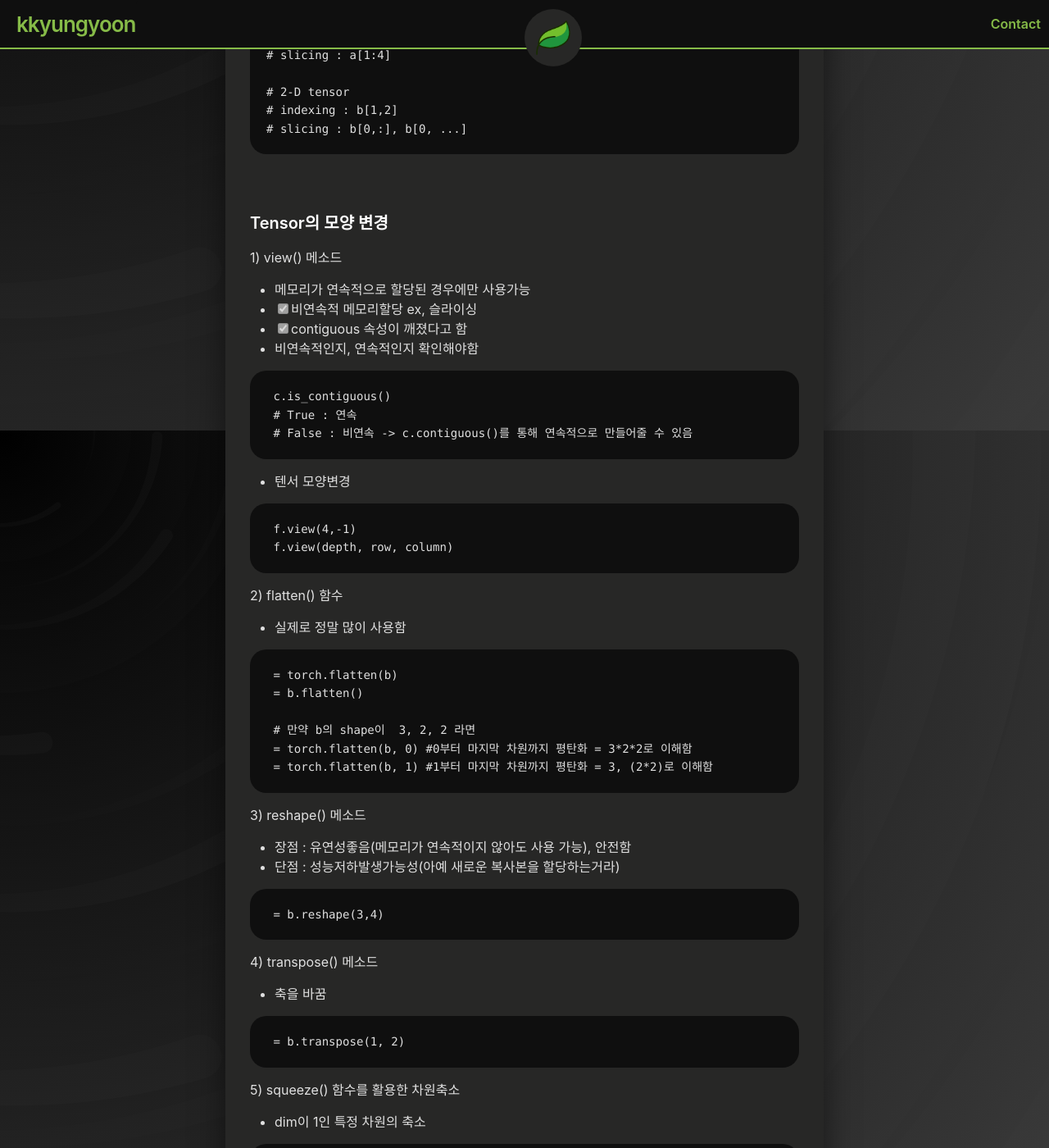
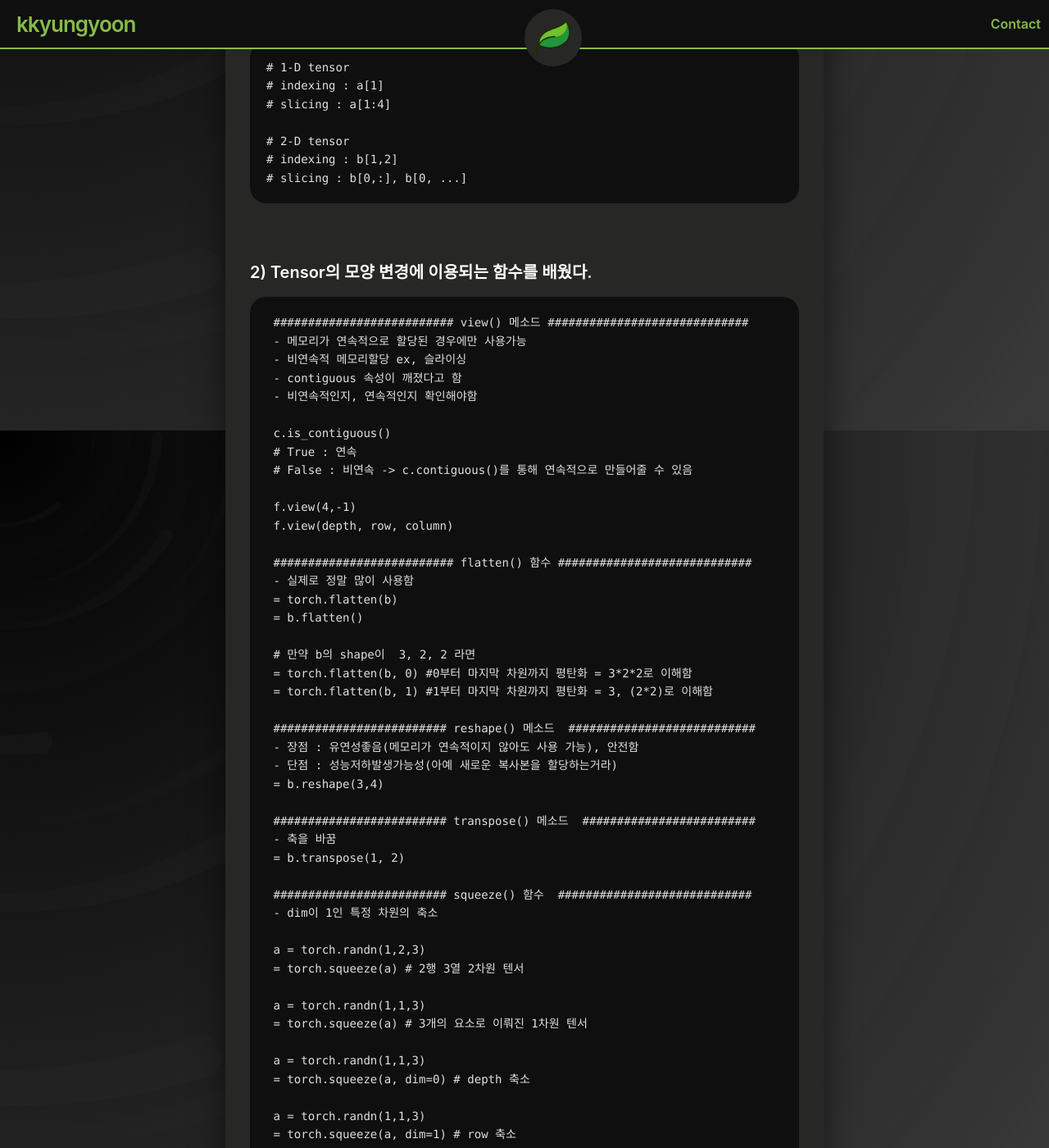
Before and after one commit to kkyungyoon/kkyungyoon.github.io, a Jekyll site: the page built from _posts/2024-08-06-boostcamp-002.md, in a window 1280 px wide and 1400 px high, scrolled down 435 px. Shown: the whole window at 82% size. Built offline with Jekyll 4.4.1, drawn with Linux system fonts in a browser that asks for light colours; a script that is not in the unit is left out; some of the changed text lies outside the part shown.

Commit message:
2024-08-06-boostcamp-002

````diff
--- a/_posts/2024-08-06-boostcamp-002.md
+++ b/_posts/2024-08-06-boostcamp-002.md
@@ -11,6 +11,7 @@ tags: [Naver Boostcamp, daily report]
 
 ### 1. [PyTorch] 04. Manipulation of Tensors
 
+#### 1) 텐서도 인덱싱, 슬라이싱이 가능하다.
 ```
 # 1-D tensor
 # indexing : a[1]
@@ -23,58 +24,43 @@ tags: [Naver Boostcamp, daily report]
 
 <br>
 
-#### Tensor의 모양 변경
+#### 2) Tensor의 모양 변경에 이용되는 함수를 배웠다.
 
- 1) view() 메소드
+```
+ ########################## view() 메소드 #############################
  - 메모리가 연속적으로 할당된 경우에만 사용가능
- - [x] 비연속적 메모리할당 ex, 슬라이싱
- - [x] contiguous 속성이 깨졌다고 함
+ - 비연속적 메모리할당 ex, 슬라이싱
+ - contiguous 속성이 깨졌다고 함
  - 비연속적인지, 연속적인지 확인해야함
 
- ```
  c.is_contiguous()
  # True : 연속
  # False : 비연속 -> c.contiguous()를 통해 연속적으로 만들어줄 수 있음
- ```
 
- - 텐서 모양변경
-
- ```
  f.view(4,-1)
  f.view(depth, row, column)
- ```
 
- 2) flatten() 함수
+ ########################## flatten() 함수 ############################
  - 실제로 정말 많이 사용함
-
- ```
  = torch.flatten(b)
  = b.flatten()
 
  # 만약 b의 shape이  3, 2, 2 라면
  = torch.flatten(b, 0) #0부터 마지막 차원까지 평탄화 = 3*2*2로 이해함
  = torch.flatten(b, 1) #1부터 마지막 차원까지 평탄화 = 3, (2*2)로 이해함
- ```
 
- 3) reshape() 메소드
+ ######################### reshape() 메소드  ###########################
  - 장점 : 유연성좋음(메모리가 연속적이지 않아도 사용 가능), 안전함
  - 단점 : 성능저하발생가능성(아예 새로운 복사본을 할당하는거라)
+ = b.reshape(3,4)
 
- ```
- = b.reshape(3,4)
- ```
+ ######################### transpose() 메소드  #########################
+ - 축을 바꿈
+ = b.transpose(1, 2)
 
- 4) transpose() 메소드
- - 축을 바꿈
-
- ```
- = b.transpose(1, 2)
- ```
-
- 5) squeeze() 함수를 활용한 차원축소
+ ######################### squeeze() 함수  ############################
  - dim이 1인 특정 차원의 축소
 
- ```
  a = torch.randn(1,2,3)
  = torch.squeeze(a) # 2행 3열 2차원 텐서
 
@@ -86,26 +72,20 @@ tags: [Naver Boostcamp, daily report]
 
  a = torch.randn(1,1,3)
  = torch.squeeze(a, dim=1) # row 축소
- ```
 
- 6) unsqueeze() 함수를 활용한 차원확장
+
+ ######################### unsqueeze() 함수를 활용한 차원확장 ##############
  - dim이 1인 특정 차원의 확장
  - 머신러닝에서 자주 쓰이는 함수
-
- ```
  a = torch.randn(2,3)
  = torch.unsqueeze(a, dim=0) # shape : 1,2,3
  = torch.unsqueeze(a, dim=1) # shape : 2,1,3
  = torch.unsqueeze(a, dim=2) # shape : 2,3,1
- ```
 
- 7) stack() 함수를 활용한 결합
-
- ```
- # dimension 0인 축을 생성해서 결합
+ ######################### stack() 함수를 활용한 결합  ####################
+ dimension 0인 축을 생성해서 결합
  = torch.stack((red_channel, green_channel, blue_channel))
-
- # dimension 1인 축을 생성해서 결합
+ dimension 1인 축을 생성해서 결합
  = torch.stack((red_channel, green_channel, blue_channel), dim=1)
  ```
 
@@ -114,39 +94,29 @@ tags: [Naver Boostcamp, daily report]
 
 ### 2. [PyTorch] 05. Basic Operations
 
-#### 모양변경
+#### 1) 모양변경하는 함수를 배웠다.
 
-1) cat()
+```
+######################### cat() ############################
 - stack() : 새로운 차원 생성
 - cat() : 기존차원유지 + 연결
-
-```
 = torch.cat((b, c)) # 행방향
 = torch.cat((b, c), 1) # 열방향
-```
-
 - 단, 붙일 때 크기가 맞아야함 -> 안 맞으면, reshape 진행
 
-2) expand()
+######################### expand() #########################
 - expand 활용하려면, 행 or 열 중에 하나가 1이어야함
+= b.expand(3,3)
 
-```
-= b.expand(3,3)
-```
-
-3) repeat()
+######################### repeat() #########################
 - 장점 : expand의 한계 개선
 - 단점 : expand보다 메모리 효율성 떨어짐(왜냐, 새로운 메모리공간 할당됨)
-
-```
 = b.repeat(2, 3) #dim-0으로 2번, dim-1으로 3번
 ```
 
-<br><br>
+<br>
 
-#### 기초연산
-
-1) 산술연산
+#### 2) 산술연산
 
 - 더하기
 
@@ -225,9 +195,9 @@ tags: [Naver Boostcamp, daily report]
  torch.pow(a, 1/n)
  ```
 
- <br><br>
+ <br>
 
-2) 비교연산
+#### 2) 비교연산
 
 ```
 torch.eq(a, b) # 같은지
@@ -238,9 +208,9 @@ torch.lt(a, b) # 작은지
 torch.le(a, b) # 작거나 같은지
 ```
 
-<br><br>
+<br>
 
-3) 논리연산
+#### 3) 논리연산
 
 ```
 # 논리곱(AND)연산
@@ -259,38 +229,26 @@ torch.logical_xor(a, b)
 
 ### 3. [PyTorch] 06. Tensor Operations
 
-#### Tensor의 노름
-- 텐서를 비교하는 방법
+#### 1) Tensor의 노름이 텐서를 비교하는 방법으로 쓰인다는 점을 배웠다.
 
-#### Ln 노름
-1) L1 norm
-- 절댓값의 합, 맨해튼 노름, 마름모
+#### 2) Ln 노름
 
 ```
+# L1 norm
+- 절댓값의 합, 맨해튼 노름, 마름모
 torch.norm(a, p=1)
+
+# L2 norm
+- 제곱합의 제곱근, 원, 유클리드 노름
+torch.norm(a, p=2)
+
+# L-infinity norm
+- 절댓값 중 최댓값, 정사각형
+torch.norm(a, p=float('inf'))
 ```
 
-2) L2 norm
-- 제곱합의 제곱근, 원, 유클리드 노름
-
-```
-torch.norm(a, p=2)
-```
-
-3) L-infinity norm
-- 절댓값 중 최댓값, 정사각형
-
-```
-torch.norm(a, p=float('inf'))
-```
-<br><br>
-
-#### 유사도
+#### 3) 유사도
 - 클러스터링 알고리즘에서 중요한 기준으로 사용됨
-
-1) 맨해튼 유사도
-- 맨해튼 거리가 작을수록, 맨해튼 유사도는 커짐
-- 1에 가까울수록 유사함
 
 ```
 # 맨해튼 거리
@@ -320,15 +273,14 @@ torch.dot(a,b)
 torch.dot(a,b) = (torch.norm(a, p=2)*torch.norm(b, p=2)) * 코사인유사도
 ```
 
-4) 코사인 유사도
-
 ```
+# 코사인 유사도
 torch.dot(a,b) / (torch.norm(a, p=2)*torch.norm(b, p=2))
 ```
 
 <br>
 
-#### 2-D Tensor 행렬연산
+#### 4) 2-D Tensor 행렬연산
 
 ```
 # 행렬곱
````
Also changed, not shown: other parts of _posts/2024-08-06-boostcamp-002.md (+1 -6 lines).
